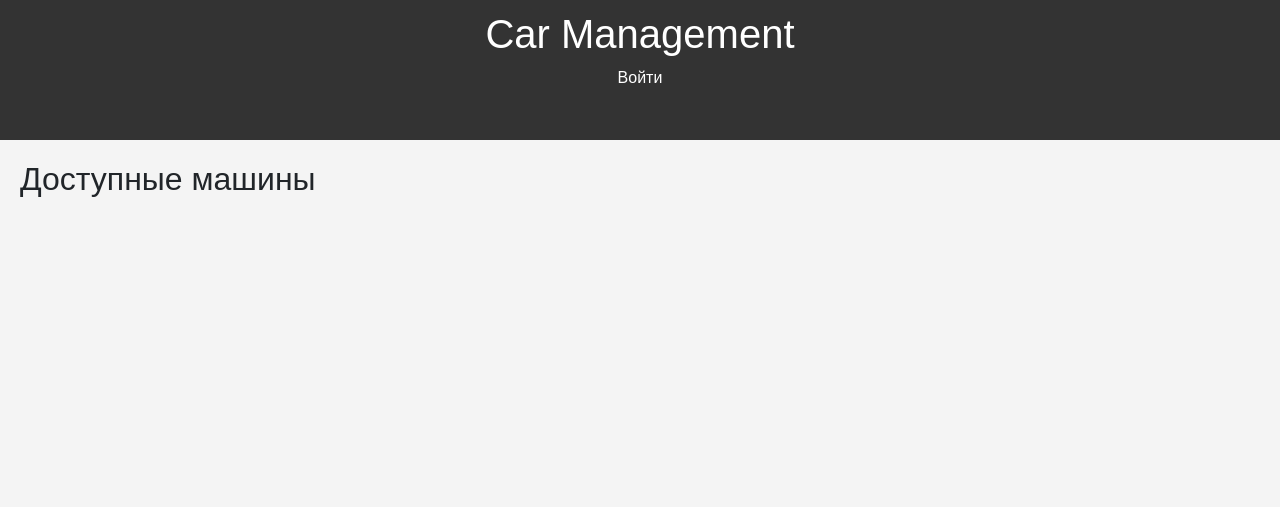
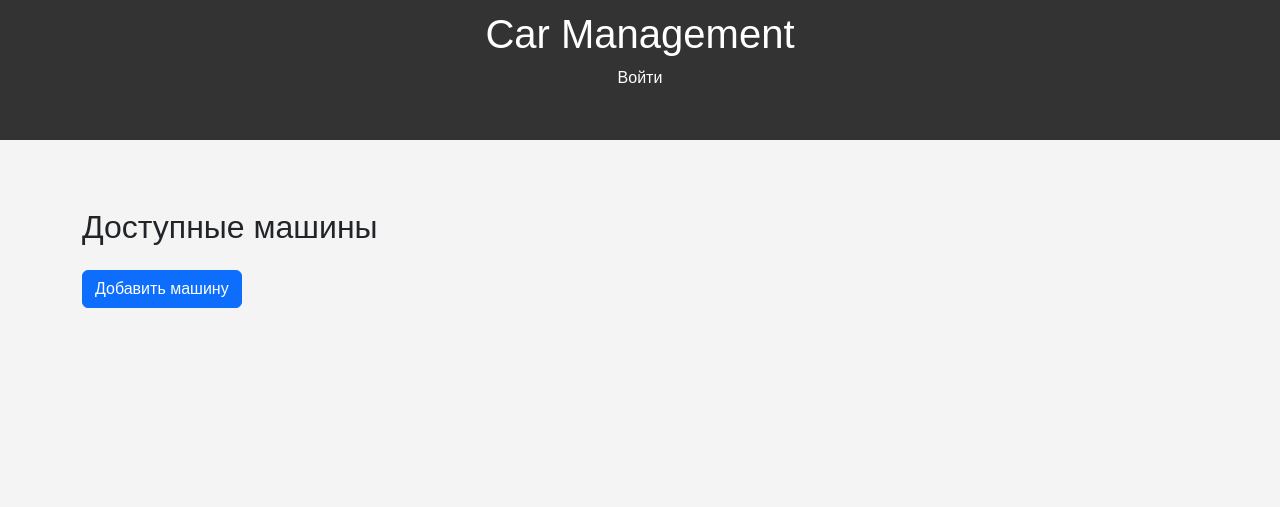
Before and after one commit to 1eo1eo1eo/AvtoInfo, a Django app: page / in a window 1280 px wide. Shown: the top 507 px of the page. Run offline with Django 5.2, Linux system fonts and the light colour scheme; data that the repository does not hold is empty; some libraries are stand-ins or nearby versions.

Commit message:
change home page (cars.html)

```diff
--- a/AvtoInfo/templates/cars/cars.html
+++ b/AvtoInfo/templates/cars/cars.html
@@ -4,12 +4,15 @@
 {% block title %}{{ title }}{% endblock %}
 
 {% block content %}
-    <h2>Доступные машины</h2>
-    <ul>
-        {% for car in cars %}
-            <li>
-                <a href="#">{{ car.make }} {{ car.model }} ({{ car.year }})</a>
-            </li>
-        {% endfor %}
-    </ul>
+    <div class="container mt-5">
+        <h2>Доступные машины</h2>
+        <ul class="list-group">
+            {% for car in cars %}
+                <li class="list-group-item">
+                    <a href="{% url 'cars:car_detail' car.id %}">{{ car.make }} {{ car.model }} ({{ car.year }})</a>
+                </li>
+            {% endfor %}
+        </ul>
+        <a href="{% url 'cars:add_car' %}" class="btn btn-primary mt-3">Добавить машину</a>
+    </div>
 {% endblock %}
```
